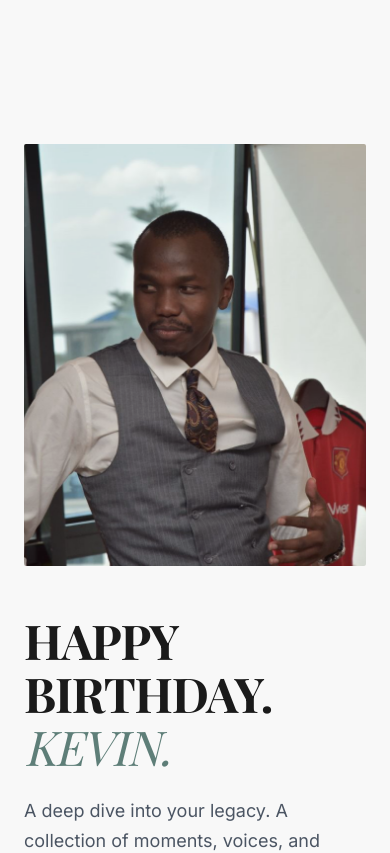
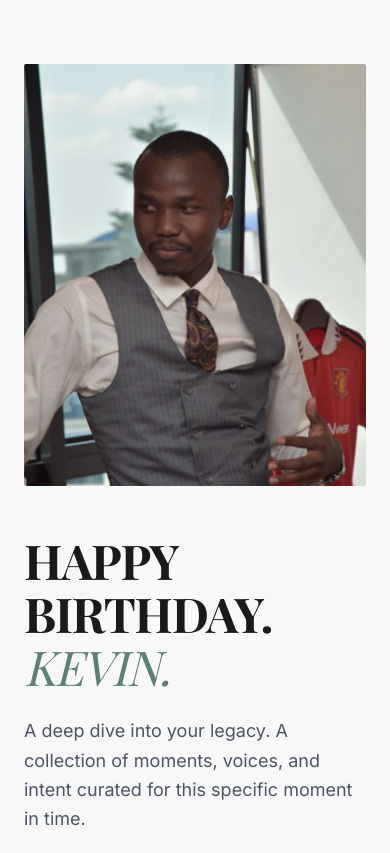
Before and after one commit to bigonhim/kevin-s-birthday, a React (Vite) app: page / in a window 390 px wide. Shown: the top 853 px of the page. Built offline with nearby package versions, Linux system fonts and the light colour scheme; a web font is replaced by a local one.

Commit message:
initial commit

```diff
--- a/components/FeaturedTrackSection.tsx
+++ b/components/FeaturedTrackSection.tsx
@@ -46,7 +46,7 @@ export const FeaturedTrackSection: React.FC = () => {
           </div>
 
           {/* Spotify Embed */}
-          <div className="w-full h-[152px] rounded-2xl overflow-hidden shadow-lg">
+          <div className="w-full h-[152px] rounded-2xl overflow-hidden shadow-lg relative z-0">
             <iframe
               style={{borderRadius: '12px'}}
               src="https://open.spotify.com/embed/track/0fMFygZkl6SxSgYbXNQZME?utm_source=generator"
@@ -55,8 +55,9 @@ export const FeaturedTrackSection: React.FC = () => {
               frameBorder="0"
               allowFullScreen
               allow="autoplay; clipboard-write; encrypted-media; fullscreen; picture-in-picture"
-              loading="lazy"
+              loading="eager"
               title="Everything (Amen) by Timi Dakolo"
+              className="absolute top-0 left-0 w-full h-full"
             ></iframe>
           </div>
         </div>
--- a/components/HeroSection.tsx
+++ b/components/HeroSection.tsx
@@ -11,7 +11,7 @@ export const HeroSection: React.FC = () => {
   };
 
   return (
-    <section className="relative w-full min-h-screen flex flex-col justify-center items-center overflow-hidden py-24 md:py-0">
+    <section className="relative w-full min-h-screen flex flex-col justify-center items-center overflow-hidden py-12 md:py-0">
 
       {/* Background Decorative Element - Subtle gradient */}
       <div className="absolute top-0 left-0 w-full h-full bg-gradient-to-b from-transparent to-background/20 pointer-events-none" />
@@ -55,7 +55,7 @@ export const HeroSection: React.FC = () => {
         </div>
 
         {/* Hero Image */}
-        <div className="md:col-span-5 relative order-1 md:order-2 h-[50vh] md:h-[70vh] w-full mt-12 md:mt-0">
+        <div className="md:col-span-5 relative order-1 md:order-2 h-[50vh] md:h-[70vh] w-full mt-4 md:mt-0">
           <motion.div
             initial={{ opacity: 0, scale: 0.95 }}
             animate={{ opacity: 1, scale: 1 }}
```
